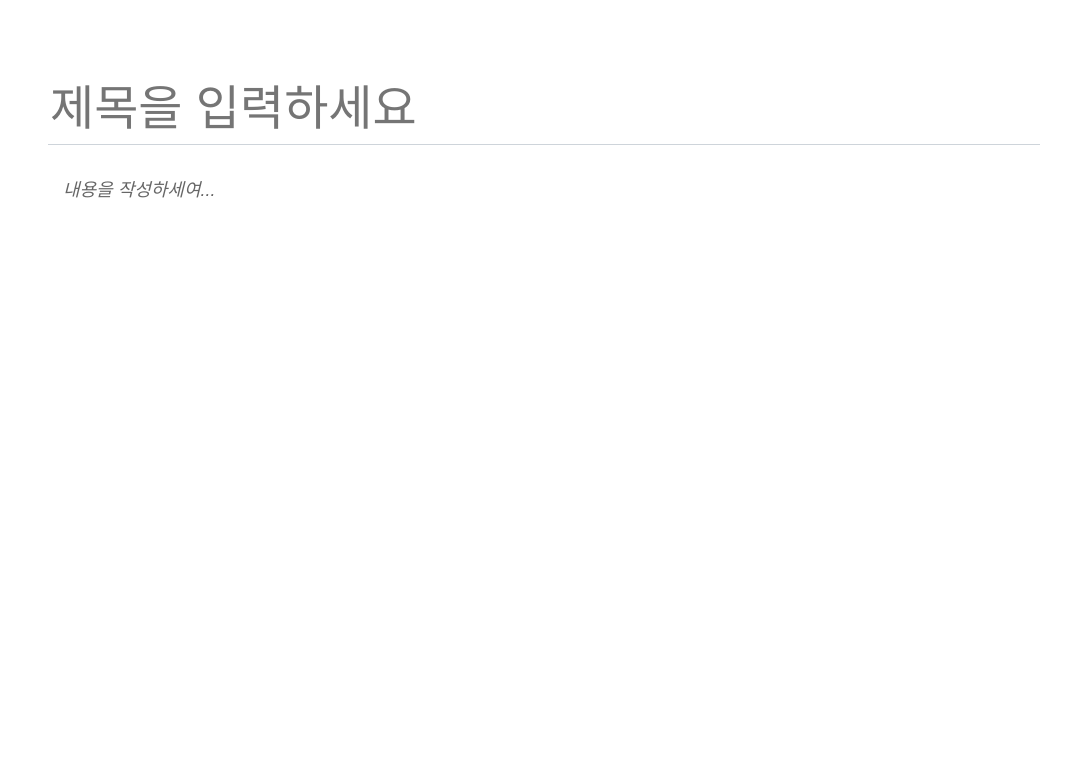
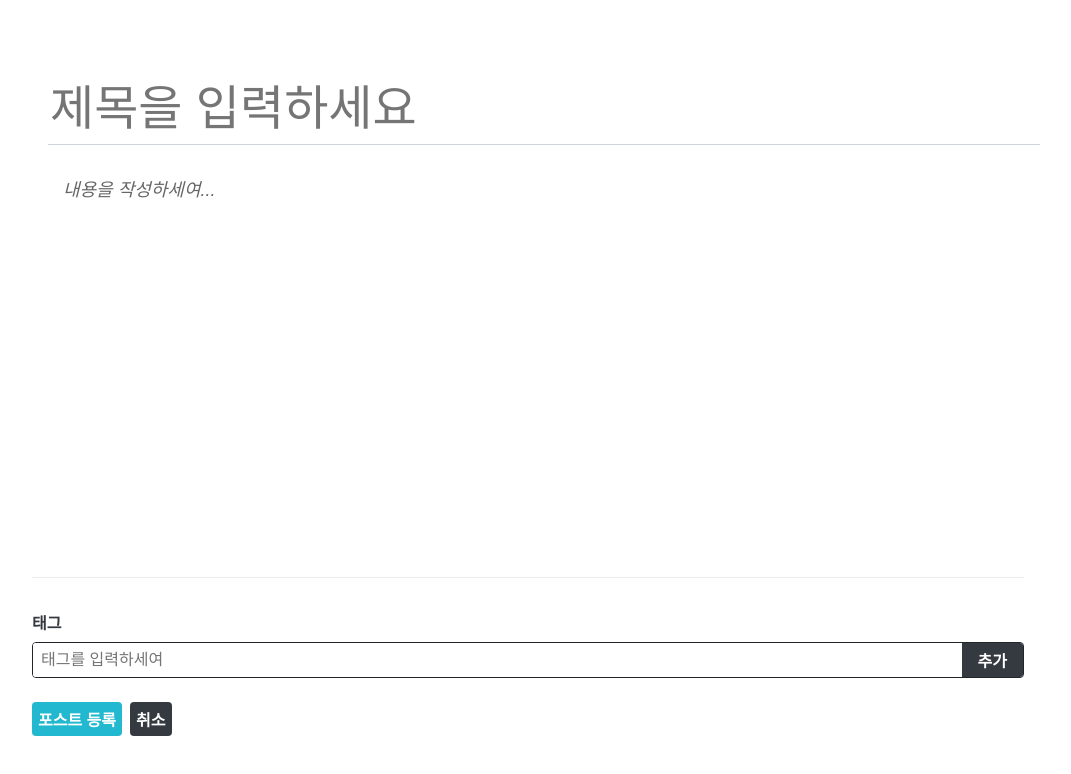
Before and after one commit to Pridesd/react-blog, a React (Create React App) app in the folder blog-frontend/: page /write in a window 1280 px wide. Shown: the top 774 px of the page, without its empty margins (112-1183 px from the left). Built offline with nearby package versions, Linux system fonts and the light colour scheme.

Commit message:
editor bottom UI

```diff
--- /dev/null
+++ b/blog-frontend/src/components/write/TagBox.js
@@ -0,0 +1,114 @@
+import React, {useState, useCallback} from 'react';
+import styled from 'styled-components';
+import palette from '../../lib/styled/palette';
+
+const TagBoxBlock = styled.div`
+    width: 100%;
+    border-top: 1px solid ${palette.gray[2]};
+    padding-top: 2rem;
+
+    h4{
+        color: ${palette.gray[8]};
+        margin-top: 0;
+        margin-bottom: 0.5rem;
+    }
+`;
+
+const TagForm = styled.form`
+    border-radius: 4px;
+    overflow: hidden;
+    display: flex;
+    width: 256;
+    border: 1px solid ${palette.gray[9]}; /*스타일 초기화*/
+    input,
+    button{
+        outline: none;
+        border: none;
+        font-size: 1rem;
+    }
+
+    input{
+        padding: 0.5rem;
+        flex: 1;
+        min-width: 0;
+    }
+    button {
+        cursor: pointer;
+        padding-right: 1rem;
+        padding-left: 1rem;
+        border: none;
+        background: ${palette.gray[8]};
+        color: white;
+        font-weight: bold;
+        &:hover{
+            background: ${palette.gray[6]};
+        }
+    }
+`;
+
+const Tag = styled.div`
+    margin-right: 0.5rem;
+    color: ${palette.gray[6]};
+    cursor: pointer;
+    &:hover{
+        opacity: 0.5;
+    }
+`;
+
+const TagListBlock = styled.div`
+    display: flex;
+    margin-top: 0.5rem;
+`;
+
+//React.memo를 사용해 tag값이 바뀔 경우에만 리렌더링
+const TagItem = React.memo(({tag, onRemove}) => <Tag onClick={()=>onRemove(tag)}>#{tag}</Tag>);
+
+//React.memo를 사용해 tags값이 바뀔 경우에만 리렌더링
+const TagList = React.memo(({tags, onRemove}) => (
+    <TagListBlock>
+        {tags.map(tag => (
+            <TagItem key={tag} tag={tag} onRemove={onRemove}/>
+        ))}
+    </TagListBlock>
+));
+
+const TagBox = () => {
+    const [input, setInput] = useState('');
+    const [localTags, setLocalTags] = useState([]);
+
+    const insertTag = useCallback(
+        tag => {
+            if (!tag) return; //입력 문자가 공백인 경우
+            if(localTags.includes(tag)) return; //이미 존재할 경우
+            setLocalTags([...localTags, tag]);
+        }, [localTags]
+    );
+
+    const onRemove = useCallback(
+        tag => {
+            setLocalTags(localTags.filter(t => t !== tag));
+        },[localTags],
+    )
+
+    const onChange = useCallback(e=>{
+        setInput(e.target.value);
+    }, []);
+
+    const onSubmit = useCallback(e => {
+        e.preventDefault();
+        insertTag(input.trim()) //앞뒤 공백을 없앰
+        setInput(''); //input 초기화
+    }, [input, insertTag]);
+    return(
+        <TagBoxBlock>
+            <h4>태그</h4>
+            <TagForm onSubmit={onSubmit}>
+                <input value={input} onChange={onChange} placeholder='태그를 입력하세여' />
+                <button type="submit">추가</button>
+            </TagForm>
+            <TagList tags={localTags} onRemove={onRemove}/>
+        </TagBoxBlock>
+    );
+};
+
+export default TagBox;
--- /dev/null
+++ b/blog-frontend/src/components/write/WriteActionButtons.js
@@ -0,0 +1,32 @@
+import styled from 'styled-components';
+import Button from '../common/Button';
+
+const WriteActionButtonsBlock = styled.div`
+    margin-top: 1rem;
+    margin-bottom: 3rem;
+    button + button {
+        margin-left: 0.5rem;
+    }
+`;
+
+//TagBox에서 사용하는 버튼과 일치하는 높이로 설정한 후 서로 간의 여백 지정
+
+const StyledButton = styled(Button)`
+    height: 2.125rem;
+    & + &{
+        margin-left: 0.5rem;
+    }
+`;
+
+const WriteActionButtons = ({onCancel, onPublish}) => {
+    return(
+        <WriteActionButtonsBlock>
+            <StyledButton cyan onClick={onPublish}>
+                포스트 등록
+            </StyledButton>
+            <StyledButton onClick={onCancel}>취소</StyledButton>
+        </WriteActionButtonsBlock>
+    );
+}
+
+export default WriteActionButtons;
--- a/blog-frontend/src/pages/WritePage.js
+++ b/blog-frontend/src/pages/WritePage.js
@@ -1,10 +1,14 @@
 import Responsive from "../components/common/Responsive";
 import Editor from "../components/write/Editor";
+import TagBox from "../components/write/TagBox";
+import WriteActionButtons from "../components/write/WriteActionButtons";
 
 const WritePage = () => {
   return (
     <Responsive>
       <Editor/>
+      <TagBox/>
+      <WriteActionButtons />
     </Responsive>
   );
 };
```
